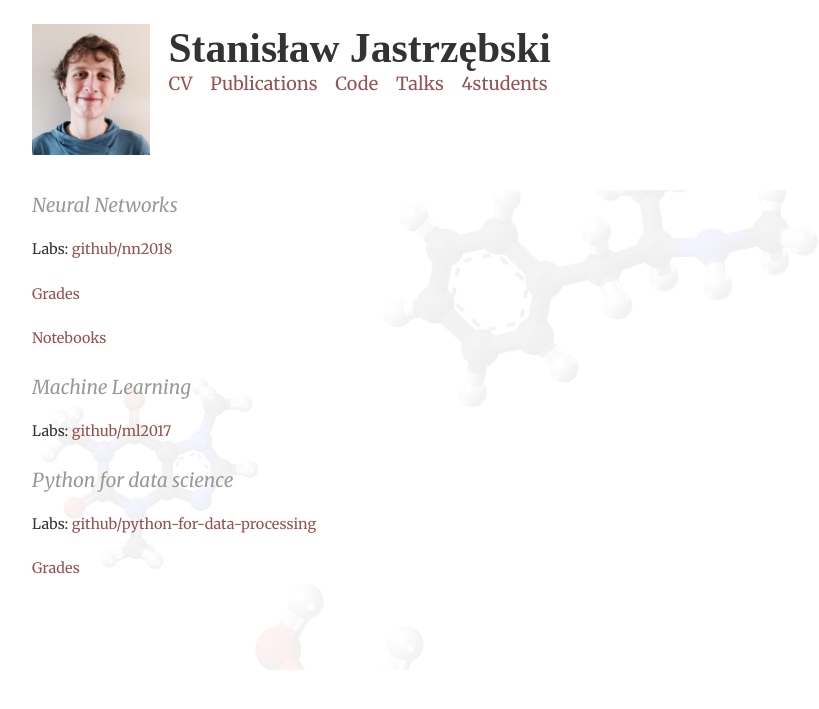
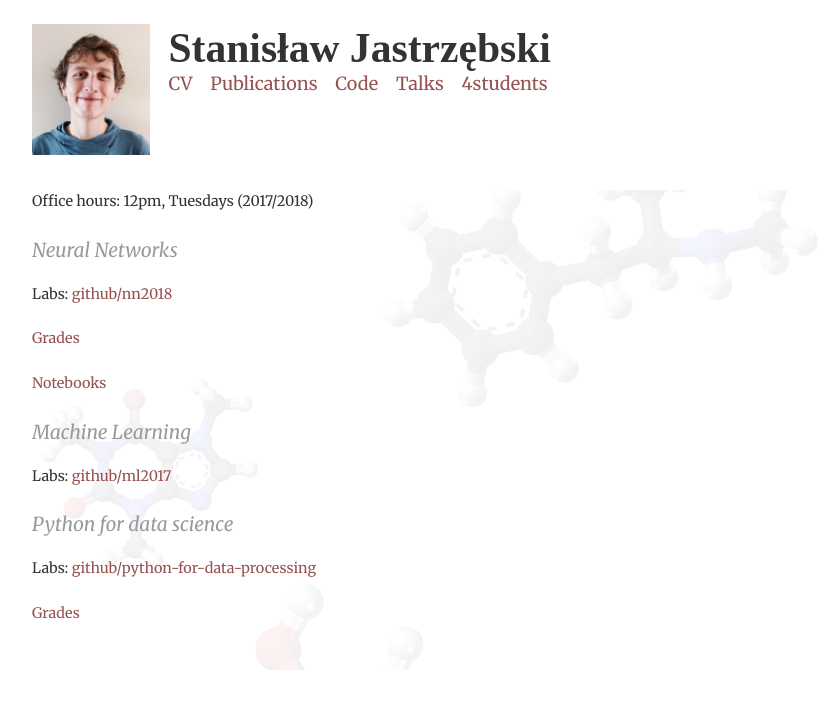
Before and after one commit to kudkudak/kudkudak.github.io, a Jekyll site: the page built from 4students.html, in a window 1280 px wide. Shown: the top 709 px of the page, without its empty margins (208-1027 px from the left). Built offline with Jekyll 4.4.1, drawn with Linux system fonts in a browser that asks for light colours; nearby versions of some CDN libraries; some web fonts are replaced.

Commit message:
Add consultation hours

```diff
--- a/4students.html
+++ b/4students.html
@@ -3,6 +3,9 @@ layout: default
 title: "4students"
 permalink: 4students.html
 ---
+
+<p> Office hours: 12pm, Tuesdays (2017/2018) </p>
+
 <h2>Neural Networks</h2>
 <p> Labs: <a href="https://github.com/gmum/nn2018"> github/nn2018 </a> </p>
 <p> <a href="https://drive.google.com/open?id=1pIctGUJxywyAR8DblaeyP5tu_geMAoXu8phfT5EdGsg"> Grades </a> </p>
```
